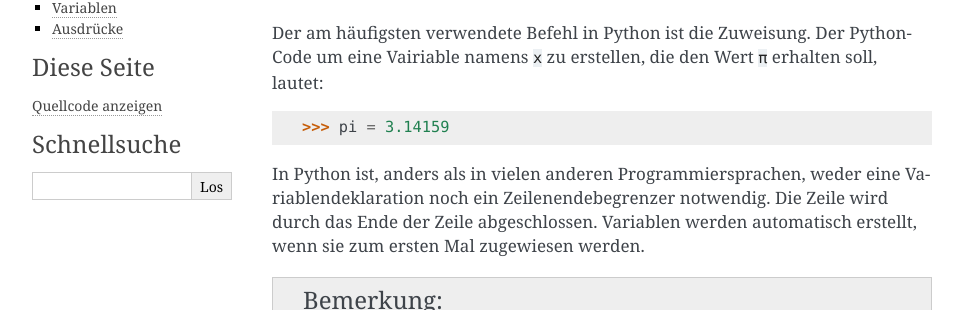
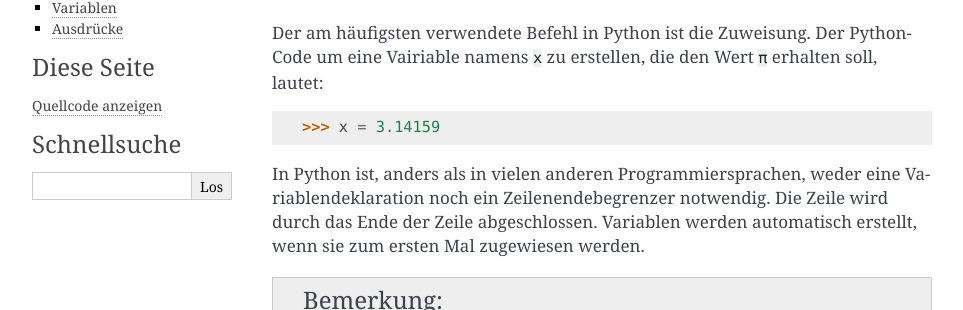
Before and after one commit to veit/python-basics-tutorial-de, a Sphinx documentation site: the page built from docs/variables-expressions.rst, in a window 1280 px wide. Shown: the part 154-464 px from the top of the page, without its empty margins (148-1111 px from the left). Built offline with Sphinx 7.4.7, drawn with Linux system fonts in a browser that asks for light colours; pages that are not in the unit, such as notebooks, are missing from menus.

Commit message:
:pencil2: Fix example

```diff
--- a/docs/variables-expressions.rst
+++ b/docs/variables-expressions.rst
@@ -10,7 +10,7 @@ lautet:
 
 .. code-block:: python
 
-    >>> pi = 3.14159
+    >>> x = 3.14159
 
 In Python ist, anders als in vielen anderen Programmiersprachen, weder eine
 Variablendeklaration noch ein Zeilenendebegrenzer notwendig. Die Zeile wird
```
